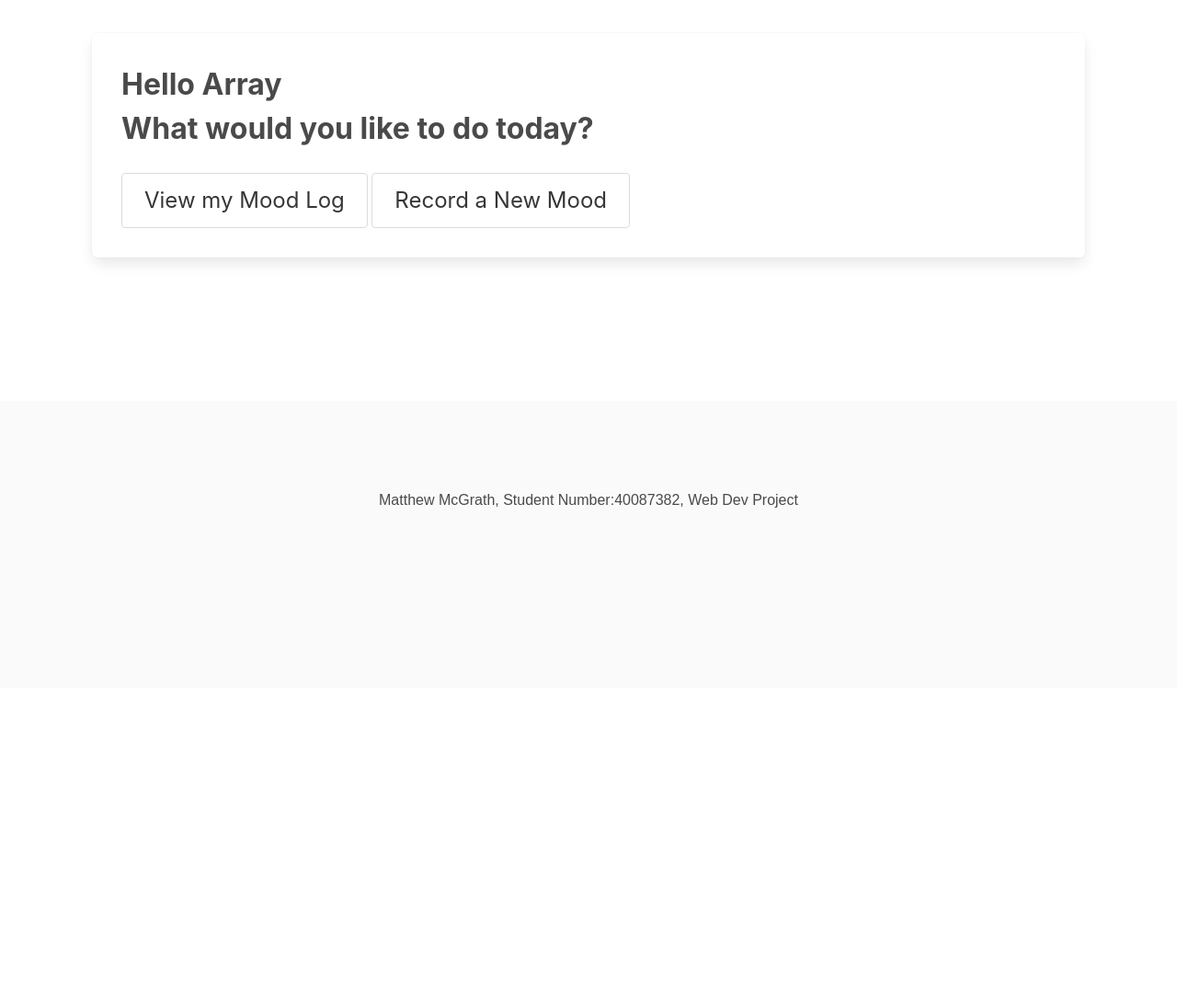
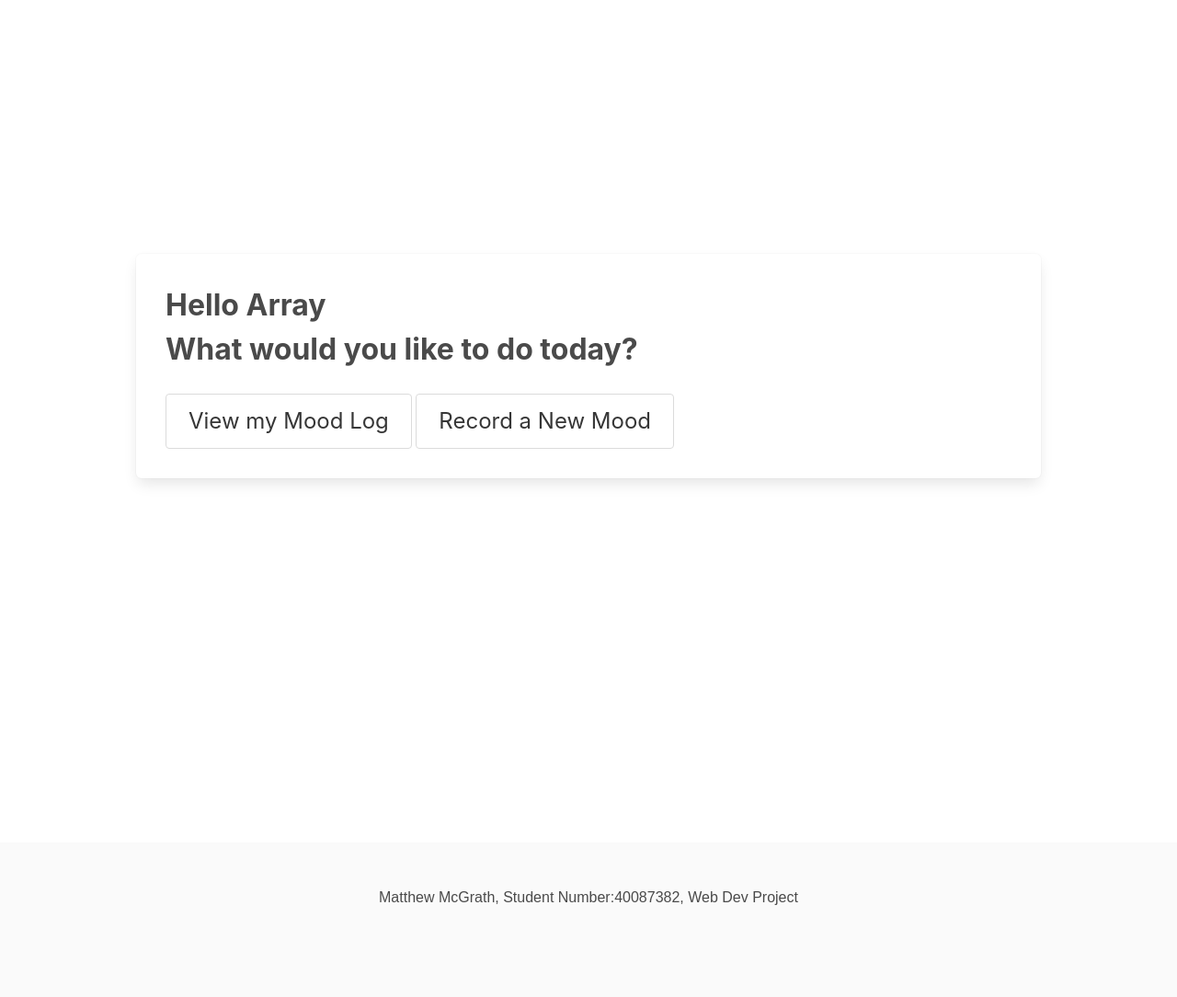
Before and after one commit to MMcGrath93/WebDevProjectMain, a PHP site: page /WebDevProject/main.php in a window 1280 px wide. Shown: the part 64-1148 px from the top of the page at 92% size. Before the commit the page ends 616 px from the top, so only its background shows below. Run offline with PHP 8.4, Linux system fonts and the light colour scheme; the visitor is signed in with stand-in values (Sample User, id 1).

Commit message:
footer resize

```diff
--- a/footer.html
+++ b/footer.html
@@ -1,4 +1,4 @@
-<footer class="footer">
+<footer class="footer py-0">
     <div class = "content has-text-centered">
         <p> Matthew McGrath, Student Number:40087382, Web Dev Project</p>
 
--- a/main.php
+++ b/main.php
@@ -61,7 +61,7 @@ session_start()
     <br><br><br><br><br>
 
     <!--Footer-->
-    <div class="footer">
+    <div class="footer ">
         <?php include "./footer.html"; ?>
     </div>
 
--- a/style.css
+++ b/style.css
@@ -20,7 +20,3 @@ p {
 th {
     font-size: large;
 }
-
-.hero.is-large .hero-body {
-    padding: 3rem 3rem;
-}
```
